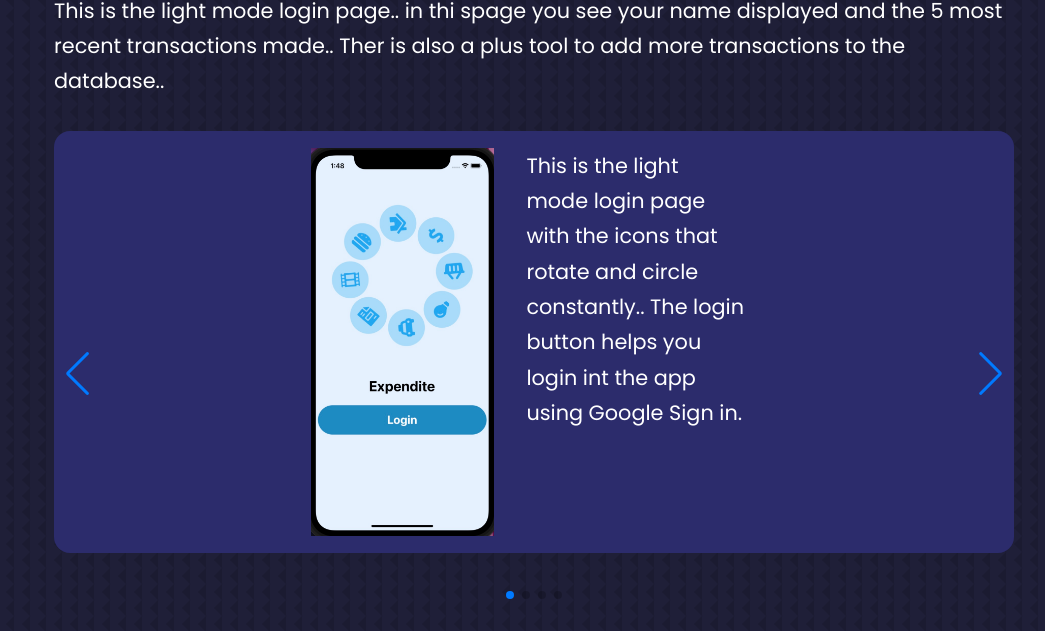
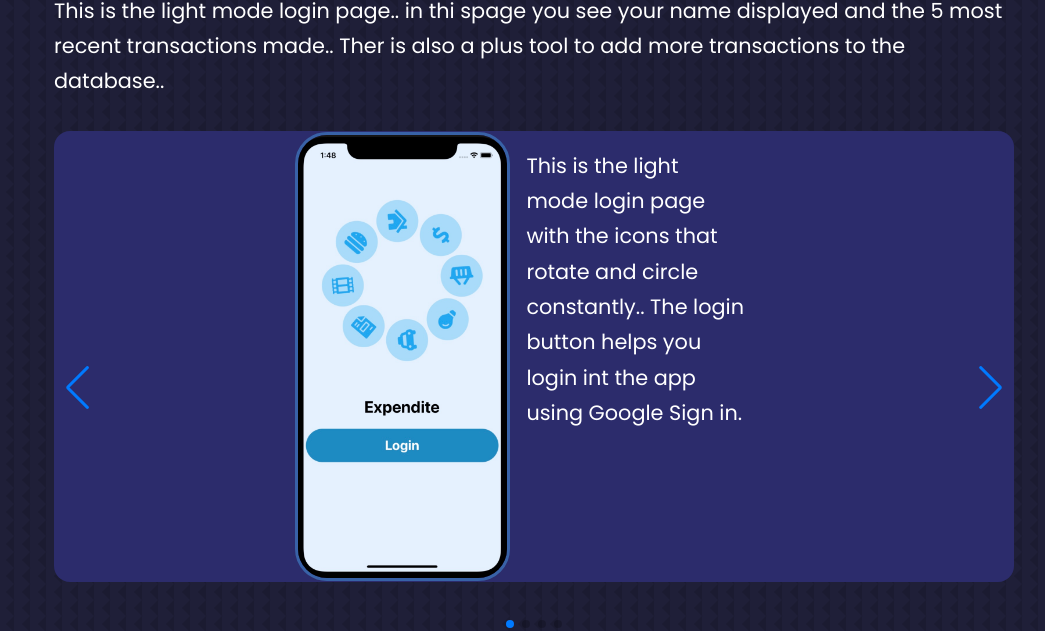
Before and after one commit to SaarthakTuli/React-Portfolio, a React (Create React App) app: page / in a window 1280 px wide. Shown: the part 1128-1759 px from the top of the page, without its empty margins (106-1151 px from the left). Built offline with nearby package versions, Linux system fonts and the light colour scheme.

Commit message:
Project 1

```diff
--- a/src/components/Project/Project.jsx
+++ b/src/components/Project/Project.jsx
@@ -86,7 +86,7 @@
                     })
                 }
 
-        </Swiper>
+              </Swiper>
 
         </div>
     </section>
--- a/src/components/Project/project.css
+++ b/src/components/Project/project.css
@@ -28,6 +28,7 @@
     background: var(--color-bg-varient);
     border: solid 1px transparent;
     border-radius: 1rem;
+    transition: var(--transition);
 }
 
 .proj__avatar {
@@ -36,7 +37,8 @@
 }
 
 .proj__avatar>img {
-    padding: 1rem;
+    border: solid 0.2rem var(--color-primary-varient);
+    border-radius: 2rem;
 }
 
 .proj__avatar>p {
```
